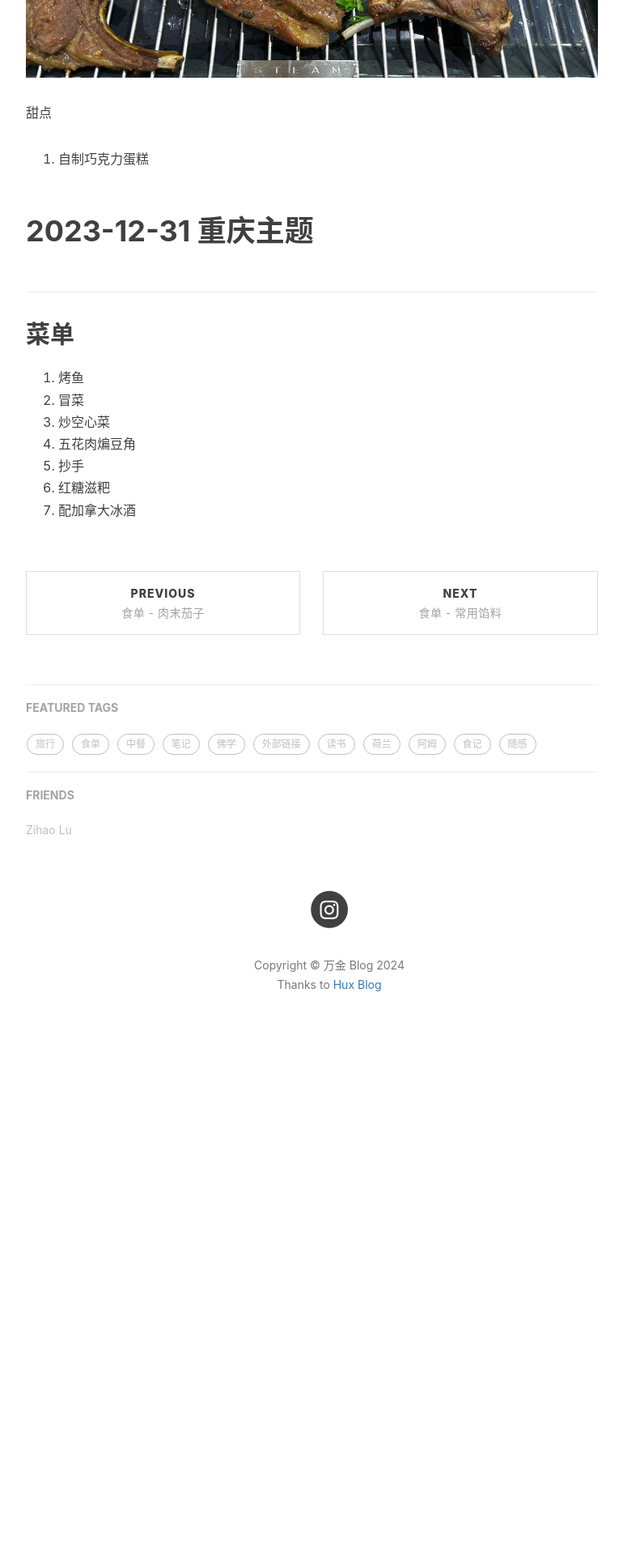
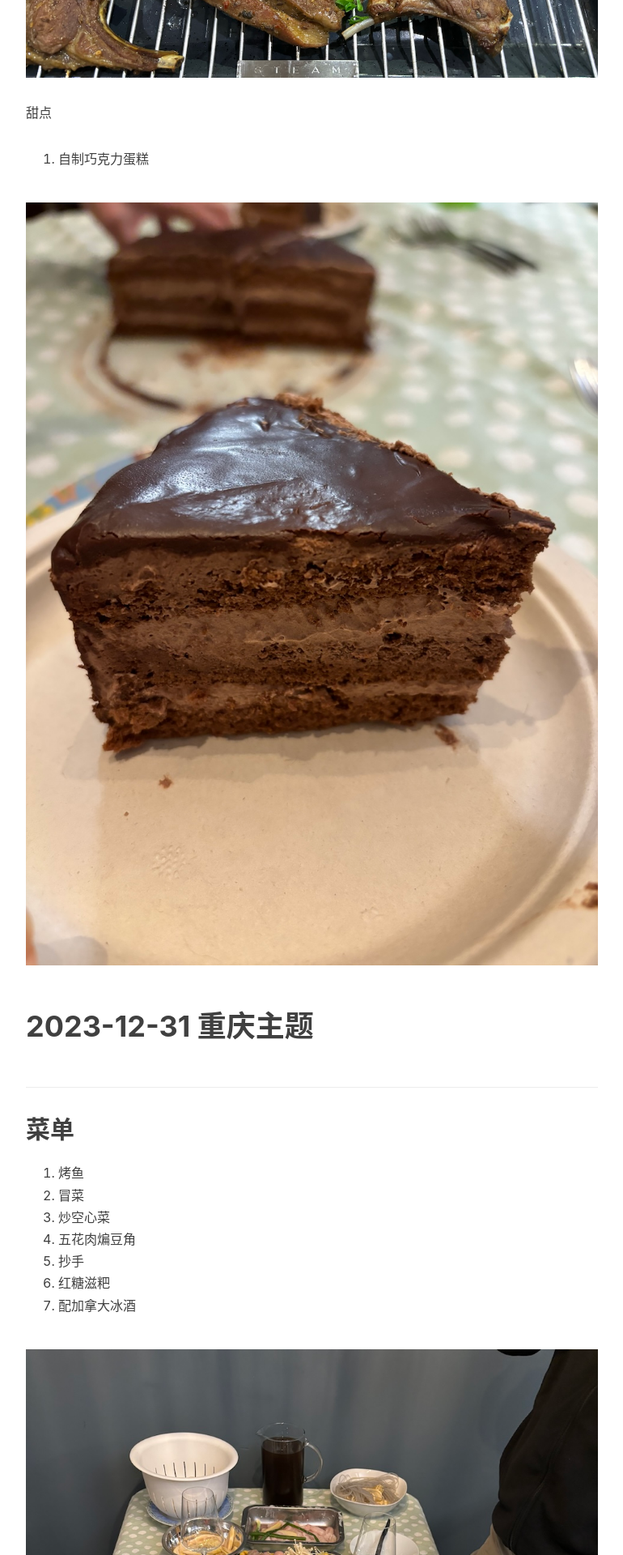
Before and after one commit to dutchflu/dutchflu.github.io, a Jekyll site: the page built from _posts/2024-01-10-家宴主题记录.md, in a window 1280 px wide. Shown: the part 3462-5382 px from the top of the page at 81% size, without its empty margins (233-1003 px from the left). Built offline with Jekyll 4.4.1, drawn with Linux system fonts in a browser that asks for light colours; nearby versions of some CDN libraries; comment, search, counter and statistics services are not loaded; before the commit the page ends 4782 px from its top, so only the background shows below that.

Commit message:
部分修改

```diff
--- a/_posts/2024-01-10-家宴主题记录.md
+++ b/_posts/2024-01-10-家宴主题记录.md
@@ -38,6 +38,8 @@
 
 1. 自制巧克力蛋糕
 
+![巧克力蛋糕](/img/in-post/家宴/新疆/巧克力蛋糕.jpg)
+
 # 2023-12-31 重庆主题
 
 ## 菜单
@@ -49,3 +51,5 @@
 5. 抄手
 6. 红糖滋粑
 7. 配加拿大冰酒
+
+![重庆](/img/in-post/家宴/重庆/重庆.jpg)
```
Also changed, not shown: _posts/2024-01-10-常用馅料.md (+2 -0 lines), img/in-post/家宴/新疆/巧克力蛋糕.jpg (added), img/in-post/家宴/重庆/重庆.jpg (added), img/in-post/食单/常用馅料/内蒙奶酪饼.jpg (added).
